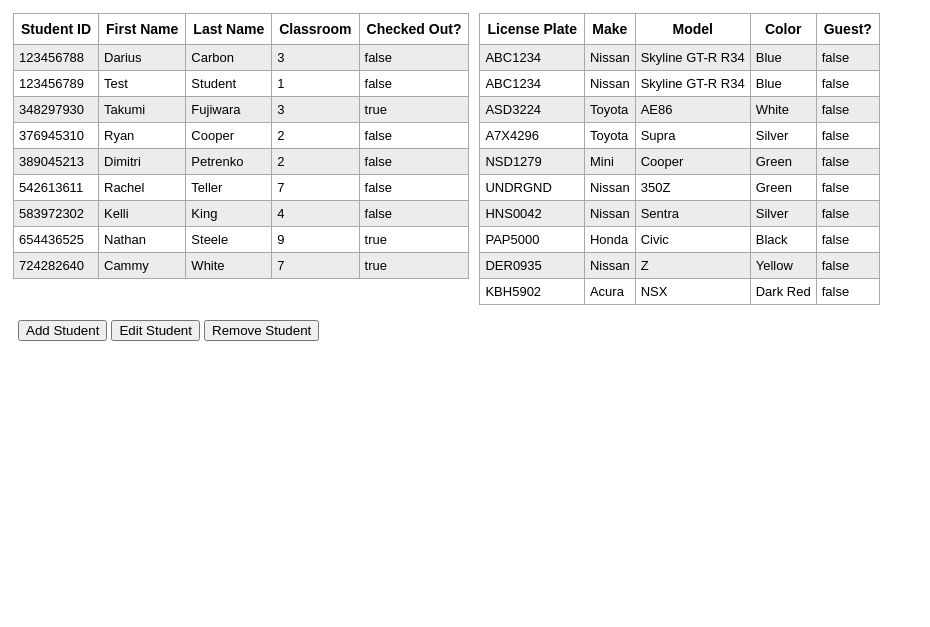
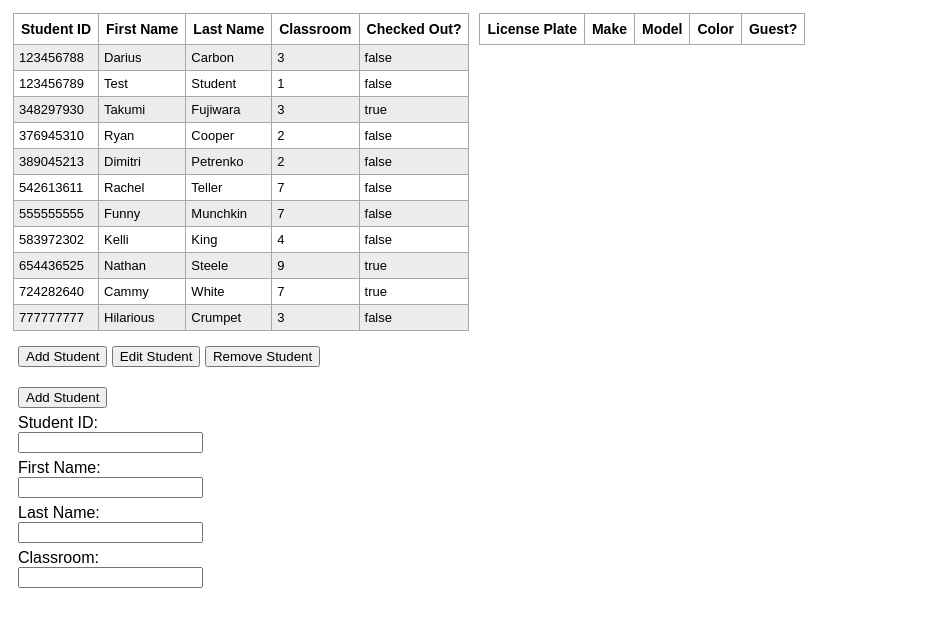
Before and after one commit to Senior-Project-ANPR/SecureLens, a Flask app: page /admin_view/database in a window 1280 px wide. Shown: the top 627 px of the page, without its empty margins (0-930 px from the left). Run offline with Flask 3, Linux system fonts and the light colour scheme; data comes from the database, SQL or seed files in the repository; lists and menus that the app fills with data are empty; some libraries are stand-ins or nearby versions.

Commit message:
Added an input field for adding students. which connects to the db and adds them to the actual student_tbl. Will expand to editing and removing soon

```diff
--- a/app.py
+++ b/app.py
@@ -291,7 +291,7 @@ def checkout(student_id):
     classroom = temp.classNumber
     return redirect(url_for('release_students', classroom=classroom))
 
-@app.route('/admin_view/database')
+@app.route('/admin_view/database', methods=["GET", "POST"])
 def table_view():
     #Grab all elements from our student_tbl & car_tbl and save them as arrays, where each cell is an element
     allStudents = student_tbl.query.all()
@@ -314,6 +314,30 @@ def table_view():
         carList.append(car.id)
         carList.append(car.guest)
 
+    if request.method == "POST":
+        idIn = request.form.get("id")
+        firstNameIn = request.form.get("firstName")
+        lastNameIn = request.form.get("lastName")
+        classNumberIn = request.form.get("classNumber")
+
+        print(f"{idIn}")
+        print(f"{firstNameIn}")
+        print(f"{lastNameIn}")
+        print(f"{classNumberIn}")
+
+        inUser = student_tbl(
+            id = idIn,
+            firstName = firstNameIn,
+            lastName = lastNameIn,
+            classNumber = classNumberIn,
+            checkedOut = 0,
+        )
+
+        db.session.add(inUser)
+        db.session.commit()
+
+        return redirect(url_for('table_view'))
+
     return render_template('table_view.html', students=studentList, cars=carList)
 
 if __name__ == '__main__':
--- a/templates/table_view.html
+++ b/templates/table_view.html
@@ -22,19 +22,33 @@
     }
 
     tr:nth-child(odd) {
-        background-color: #ececec
+        background-color: #ececec;
     }
 
     tr:hover {
-        background-color: #c9c9c9;
+        background-color: #b7b7b7;
     }
 
-    tr:active, th:active {
+    tr:active td, th:active {
         background-color: #646464;
     }
 
+    .inputSection {
+        font-family: Bahnschrift, sans-serif;
+        padding: 7px;
+    }
+
+    .inputField {
+        padding: 3px;
+    }
+
     .buttonSection {
+        font-family: Bahnschrift, sans-serif;
         padding: 10px;
+    }
+
+    .selected {
+        border: 2px solid #a8a8a8;
     }
 
 </style>
@@ -49,11 +63,15 @@
     let student_tableData = [];
     let car_tableData = [];
     let tempInt = 0;
+    let activeRow;
 
     //Concatenate our array of cells into one string, then split the string at the commas
     //This polishes the data so we can easily work with it
+    console.log(studentsTemp);
     studentsTemp = studentsTemp.toString();
+    console.log(studentsTemp);
     student_normalArray = studentsTemp.split(',');
+    console.log(student_normalArray);
 
     //This for loop populates our student_tableData table-array with the data from our array of cells
     //I deemed it a table-array because each element acts as a row, holding 5 other elements that count as the
@@ -67,6 +85,8 @@
         student_tableData[tempInt] = { id: student_normalArray[i], firstName: student_normalArray[i+1], lastName: student_normalArray[i+2], classNumber: student_normalArray[i+3], checkedOut: student_normalArray[i+4] }
         tempInt++;
     }
+
+    console.log(student_tableData);
 
     //Do the same thing for the car table
     carsTemp = carsTemp.toString();
@@ -83,12 +103,12 @@
     }
 
     window.onload = () => {
-        loadTableData(student_tableData);
-        loadCarTableData(car_tableData)
+        loadStudentTableData(student_tableData);
+        coloredRow = student_tableData[0];
     }
 
     //Function to load our student table's data dynamically
-    function loadTableData(student_tableData)
+    function loadStudentTableData(student_tableData)
     {
         //Set a constant variable to refer to studentTable defined in our HTML
         const tableBody = document.getElementById('studentTable');
@@ -98,7 +118,8 @@
         //Iterate through our table of student data and append each row to dataHtml
         for(let student of student_tableData)
         {
-            dataHtml += `<tr onclick="testFunc()"><td>${student.id}</td>
+            dataHtml += `<tr onclick="selectStudent(${student.id}); drawSelectBorder(this);">
+                        <td>${student.id}</td>
                         <td>${student.firstName}</td>
                         <td>${student.lastName}</td>
                         <td>${student.classNumber}</td>
@@ -110,7 +131,7 @@
     }
 
     //Function to load our car table's data dynamically
-    function loadCarTableData(student_tableData)
+    function loadCarTableData(car_tableData)
     {
         //Set a constant variable to refer to carTable defined in our HTML
         const tableBody = document.getElementById('carTable');
@@ -122,7 +143,7 @@
         //Iterate through our table of car data and append each row to dataHtml
         for(let car of car_tableData)
         {
-            dataHtml += `<tr onclick="testFunc()"><td>${car.carPlate}</td>
+            dataHtml += `<tr onclick="selectStudent(${car.id});" ><td>${car.carPlate}</td>
                         <td>${car.carMake}</td>
                         <td>${car.carModel}</td>
                         <td>${car.carColor}</td>
@@ -145,7 +166,9 @@
         returnSortedColumn(sortDirection, columnName);
 
         //Reload our table data
-        loadTableData(student_tableData);
+        loadStudentTableData(student_tableData);
+
+        drawSelectBorder(activeRow);
     }
 
     function returnSortedColumn(sortDirection, columnName)
@@ -160,9 +183,50 @@
         });
     }
 
-    function testFunc()
+
+    function selectStudent(sid)
     {
-        console.log("here!");
+        //Initialize an array to hold our filtered table-array
+        let filteredCarsTable = []
+
+        //Iterate through our car database and find any entry that has a matching id to the student
+        //we selected. Append that entry to the filtered table-array
+        for (let i = 0; i < car_tableData.length; i++)
+        {
+            if (car_tableData[i].id == sid)
+            {
+                filteredCarsTable.push(car_tableData[i]);
+            }
+        }
+
+        //Reload our car table
+        loadCarTableData(filteredCarsTable);
+    }
+
+    /*function changeColor(row)
+    {
+        console.log(row.rowIndex);
+        if (coloredRow != null)
+        {
+            coloredRow.style.backgroundColor = coloredRowPrevColor;
+        }
+        coloredRow = row;
+        coloredRowPrevColor = row.style.backgroundColor;
+        row.style.backgroundColor ='#bdbdbd';
+    }*/
+
+    function drawSelectBorder(row)
+    {
+        console.log(row);
+        activeRow = row;
+        let s = row.parentNode.querySelector('tr.selected');
+        s && s.classList.remove('selected');
+        row.classList.add('selected');
+    }
+
+    addStudent()
+    {
+
     }
 
 </script>
@@ -200,9 +264,32 @@
         </table>
     </div>
     <div class="buttonSection" style="clear: both">
-        <button type="button">Add Student</button>
-        <button type="button">Edit Student</button>
-        <button type="button">Remove Student</button>
+        <button type="button" onclick="addStudent()">Add Student</button>
+        <button type="button" onclick="editStudent()">Edit Student</button>
+        <button type="button" onclick="removeStudent()">Remove Student</button>
+    </div>
+    <div class="inputSection" style="clear: both">
+        <form action="#" method="post">
+            <div class="inputField">
+                <button type="submit" class="btn">Add Student</button><br>
+            </div>
+            <div class="inputField">
+                <label for="id">Student ID:</label><br>
+                <input type="text" name="id" required><br>
+            </div>
+            <div class="inputField">
+                <label for="firstName">First Name:</label><br>
+                <input type="text" name="firstName" required><br>
+            </div>
+            <div class="inputField">
+                <label for="lastName">Last Name:</label><br>
+                <input type="text" name="lastName" required><br>
+            </div>
+            <div class="inputField">
+                <label for="classNumber">Classroom:</label><br>
+                <input type="text" name="classNumber" required><br>
+            </div>
+        </form>
     </div>
 </body>
 
```
Also changed, not shown: instance/db.sqlite.
